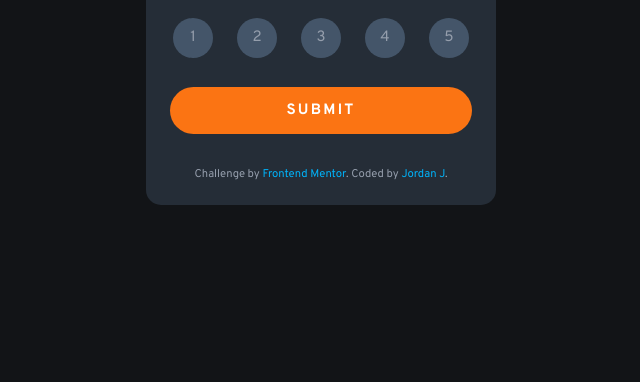
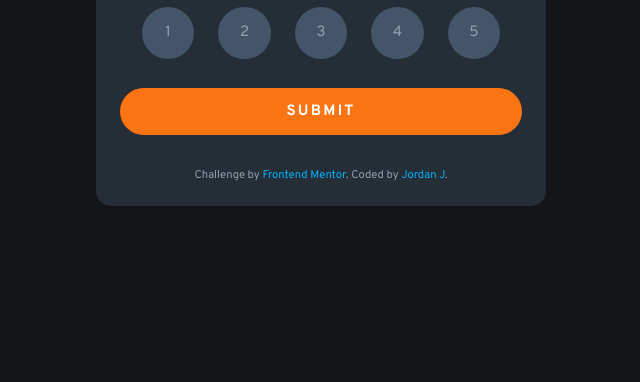
Before and after one commit to jordanr2m/interactive-rating-component, a plain HTML site: page index.html in a window 1280 px wide. Shown: the part 418-800 px from the top of the page, without its empty margins (319-959 px from the left). Drawn offline with Linux system fonts and the light colour scheme.

Commit message:
Added media queries.

```diff
--- a/css/style.css
+++ b/css/style.css
@@ -37,6 +37,7 @@ p {
     max-width: 350px; /* Must set width and max-width */
     background-color: hsl(213, 19%, 18%);
     border-radius: 1rem;
+    overflow: hidden;
 }
 
 .number-container {
@@ -54,11 +55,12 @@ p {
     display: flex;
     justify-content: center;
     align-items: center;
-    width: 2em;
-    height: 2em;
+    width: 2rem;
+    height: 2rem;
     padding: 20px;
     margin: 10px 12px;
 }
+
 
 .circle:hover {
     background-color: hsl(216, 12%, 54%);
@@ -134,3 +136,16 @@ a:hover {
     padding: 0.25rem 0.75rem;
     color: hsl(25, 97%, 53%);
 }
+
+/** Media Queries for Desktop and Tablet **/
+@media only screen and (min-width: 786px) {
+    .container {
+      width: 90%;
+      max-width: 450px;
+    }
+
+    .circle {
+        width: 3.5rem;
+        height: 3.5rem;
+    }
+  }
```
